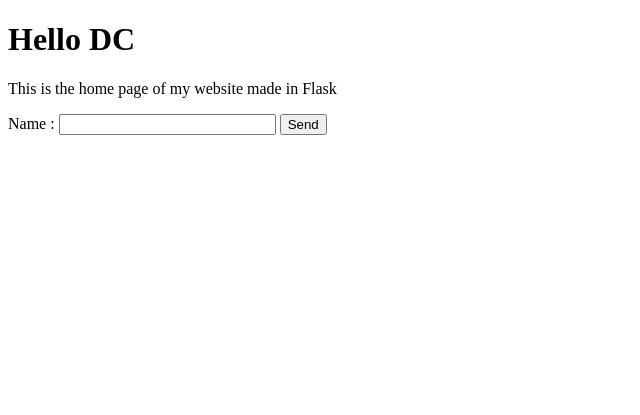
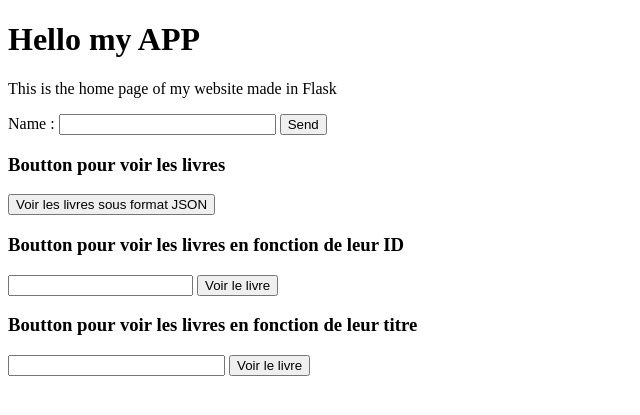
Before and after one commit to Khelthyr/Python-Web-M1, a Flask app: page / in a window 1280 px wide. Shown: the top 415 px of the page, without its empty margins (0-640 px from the left). Run offline with Flask 2, Linux system fonts and the light colour scheme.

Commit message:
Added json file

```diff
--- a/TP2/app.py
+++ b/TP2/app.py
@@ -1,5 +1,11 @@
-from flask import Flask, render_template, request
+from flask import Flask, render_template, request, jsonify, url_for, json
+import os
 app = Flask(__name__)
+
+# Pour trouver le fichier JSON
+SITE_ROOT = os.path.realpath(os.path.dirname(__file__))
+json_url = os.path.join(SITE_ROOT, "book.json")
+data = json.load(open(json_url))
 
 
 @app.route("/")
@@ -14,5 +20,19 @@ def route():
         return render_template('route.html', result=name)
 
 
+@app.route("/books", methods=['POST', 'GET'])
+def books():
+    # result = request.json['book']
+    # return jsonify({"book": result})
+    return data
+
+
+@app.route("/books id", methods=['POST', 'GET'])
+def booksid():
+    if request.method == 'POST':
+        idbook = request.form
+        return render_template('book.html', data=data, idbook=idbook)
+
+
 if __name__ == '__main__':
     app.run(debug=True)
--- /dev/null
+++ b/TP2/book.json
@@ -0,0 +1,12 @@
+{
+    "book":[
+        {
+            "id":1,
+            "titre" : "un titre"
+        },
+        {
+            "id":2,
+            "titre": "un autre titre random"
+        }
+    ]
+}
--- a/TP2/templates/index.html
+++ b/TP2/templates/index.html
@@ -3,7 +3,7 @@
     <head>
     </head>
     <body>
-        <h1>Hello DC</h1>
+        <h1>Hello my APP</h1>
         <p>This is the home page of my website made in Flask</p>
 
         <form action = "http://localhost:5000/ma route" method = "POST">
@@ -11,5 +11,22 @@
             <input type="text" id="name" name="name" size="24">
             <input type="submit" value="Send">
         </form>
+
+        <form action = "http://localhost:5000/books" method = "POST">
+            <h3>Boutton pour voir les livres</h3>
+            <input type="submit" value="Voir les livres sous format JSON">
+        </form>
+
+        <form action = "http://localhost:5000/books id" method = "POST">
+            <h3>Boutton pour voir les livres en fonction de leur ID</h3>
+            <input type="number" id="idbook" name="idbook" size="24">
+            <input type="submit" value="Voir le livre">
+        </form>
+
+        <form action = "http://localhost:5000/books titre" method = "POST">
+            <h3>Boutton pour voir les livres en fonction de leur titre</h3>
+            <input type="text" id="titre" name="titre" size="24">
+            <input type="submit" value="Voir le livre">
+        </form>
     </body>
 </html>
```
Also changed, not shown: TP2/templates/book.html (added, +10 -0 lines).
